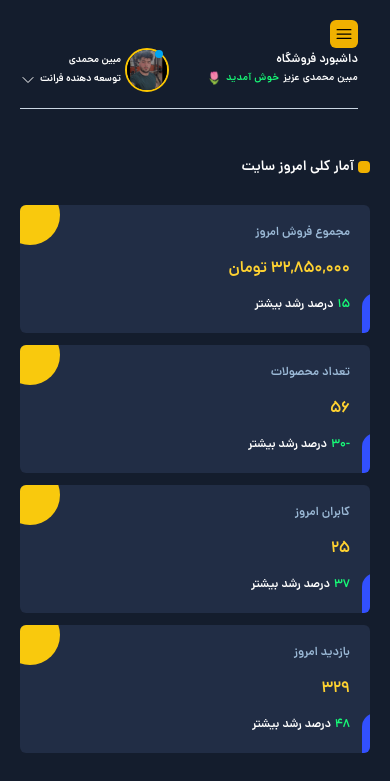
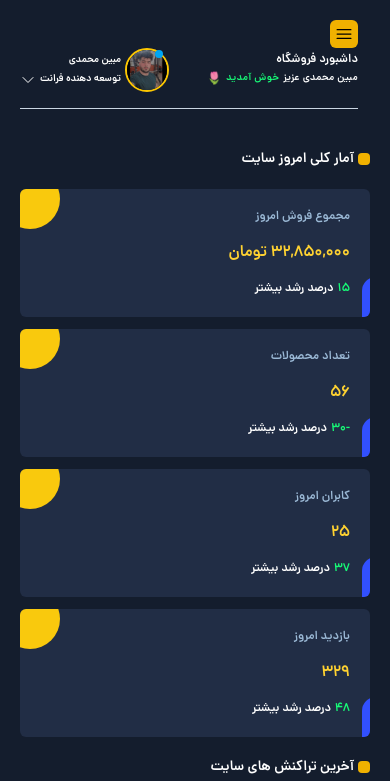
Before and after one commit to mobinmohammadi/pane, a React (Vite) app: page / in a window 390 px wide. Shown: the top 781 px of the page. Built offline with nearby package versions, Linux system fonts and the light colour scheme.

Commit message:
fkjvsdfn

```diff
--- a/src/assets/Components/TitleForBoxesSections/TitleForBoxesSections.tsx
+++ b/src/assets/Components/TitleForBoxesSections/TitleForBoxesSections.tsx
@@ -6,7 +6,7 @@ type Props = {
 
 export default function TitleForBoxesSections({title} : Props) {
   return (
-    <div className='relative mb-7 flex items-center mt-7'>
+    <div className='relative mt-5 mb-5 sm:mb-7 flex items-center  sm:mt-7'>
         <span className='font-Dana-Demi-bold text-sm sm:text-sm dark:text-white text-zinc-900 mr-4 font-bold'>{title}</span>
         <span className='absolute bg-yellow-500 w-3 h-3 right-0 top-1 rounded-sm'> </span>
     </div>
```
